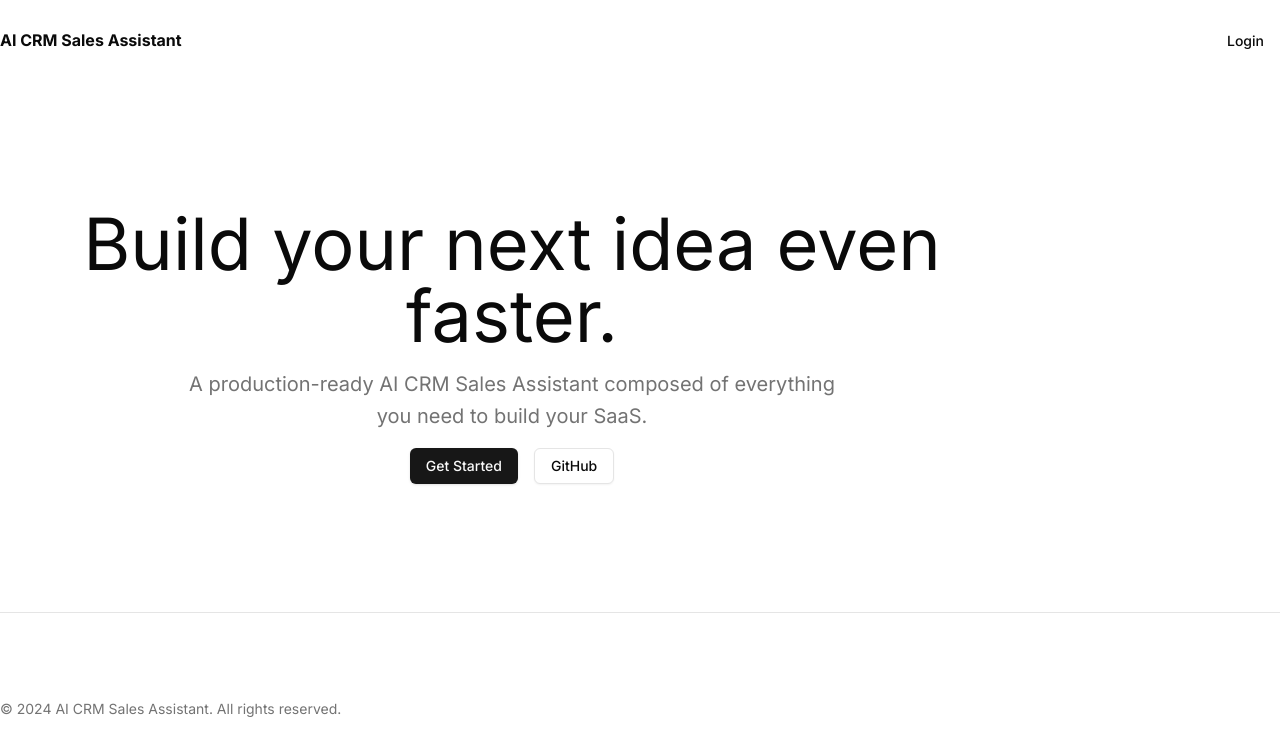
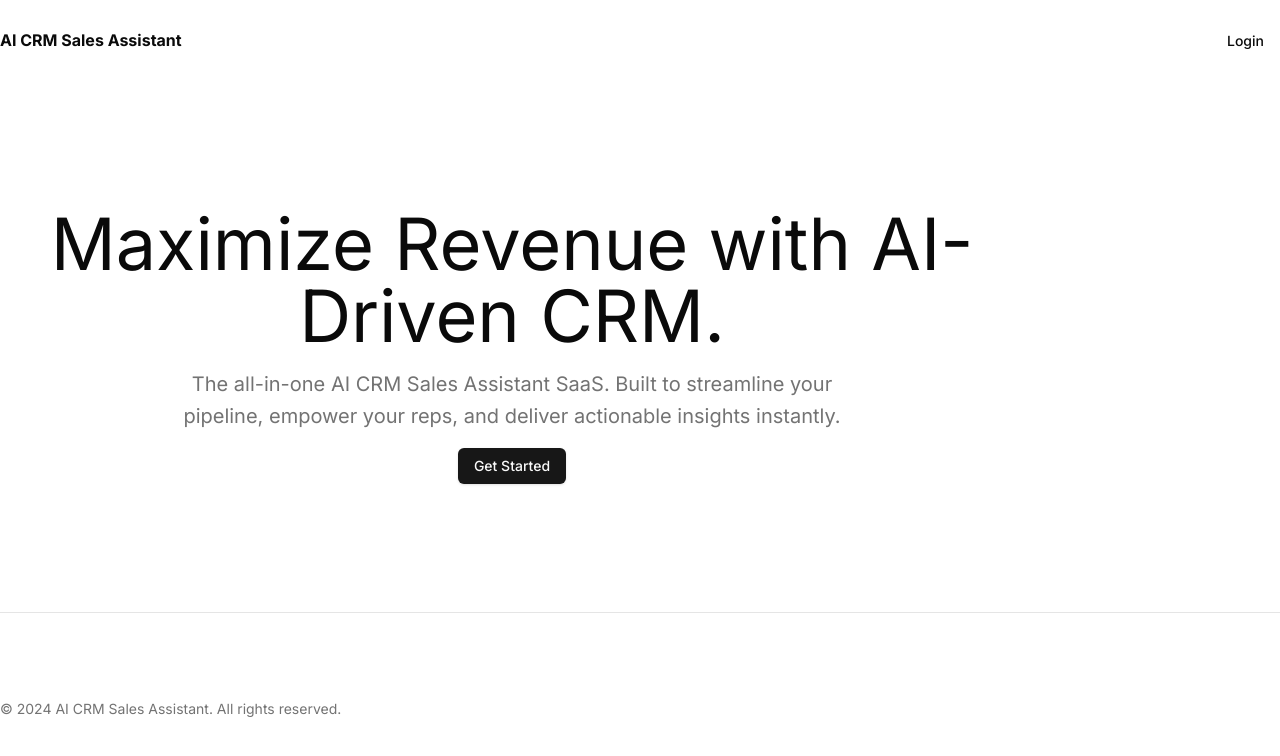
Before and after one commit to inyangwilliampaul1-ctrl/AI-CRM-Sales-Assistant-, a Next.js app: page / in a window 1280 px wide. Shown: the top 756 px of the page. Built offline with nearby package versions, Linux system fonts and the light colour scheme.

Commit message:
feat(marketing): update landing page copy and remove github link

```diff
--- a/app/(marketing)/page.tsx
+++ b/app/(marketing)/page.tsx
@@ -3,17 +3,14 @@ export default function IndexPage() {
         <section className="space-y-6 pb-8 pt-6 md:pb-12 md:pt-10 lg:py-32">
             <div className="container flex max-w-[64rem] flex-col items-center gap-4 text-center">
                 <h1 className="font-heading text-3xl sm:text-5xl md:text-6xl lg:text-7xl">
-                    Build your next idea even faster.
+                    Maximize Revenue with AI-Driven CRM.
                 </h1>
                 <p className="max-w-[42rem] leading-normal text-muted-foreground sm:text-xl sm:leading-8">
-                    A production-ready AI CRM Sales Assistant composed of everything you need to build your SaaS.
+                    The all-in-one AI CRM Sales Assistant SaaS. Built to streamline your pipeline, empower your reps, and deliver actionable insights instantly.
                 </p>
                 <div className="space-x-4">
                     <a href="/login" className="inline-flex h-9 items-center justify-center rounded-md bg-primary px-4 py-2 text-sm font-medium text-primary-foreground shadow transition-colors hover:bg-primary/90 focus-visible:outline-none focus-visible:ring-1 focus-visible:ring-ring disabled:pointer-events-none disabled:opacity-50">
                         Get Started
-                    </a>
-                    <a href="https://github.com" target="_blank" rel="noreferrer" className="inline-flex h-9 items-center justify-center rounded-md border border-input bg-background px-4 py-2 text-sm font-medium shadow-sm transition-colors hover:bg-accent hover:text-accent-foreground focus-visible:outline-none focus-visible:ring-1 focus-visible:ring-ring disabled:pointer-events-none disabled:opacity-50">
-                        GitHub
                     </a>
                 </div>
             </div>
```
